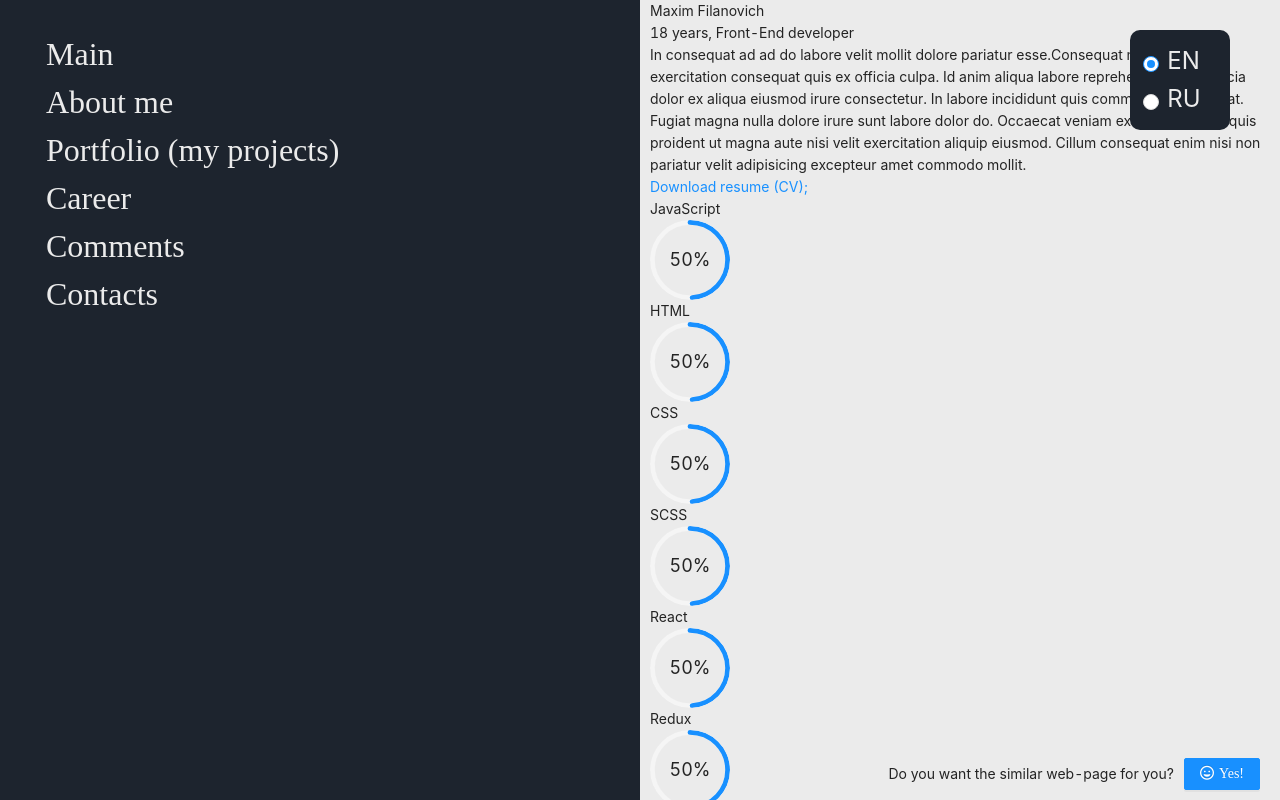
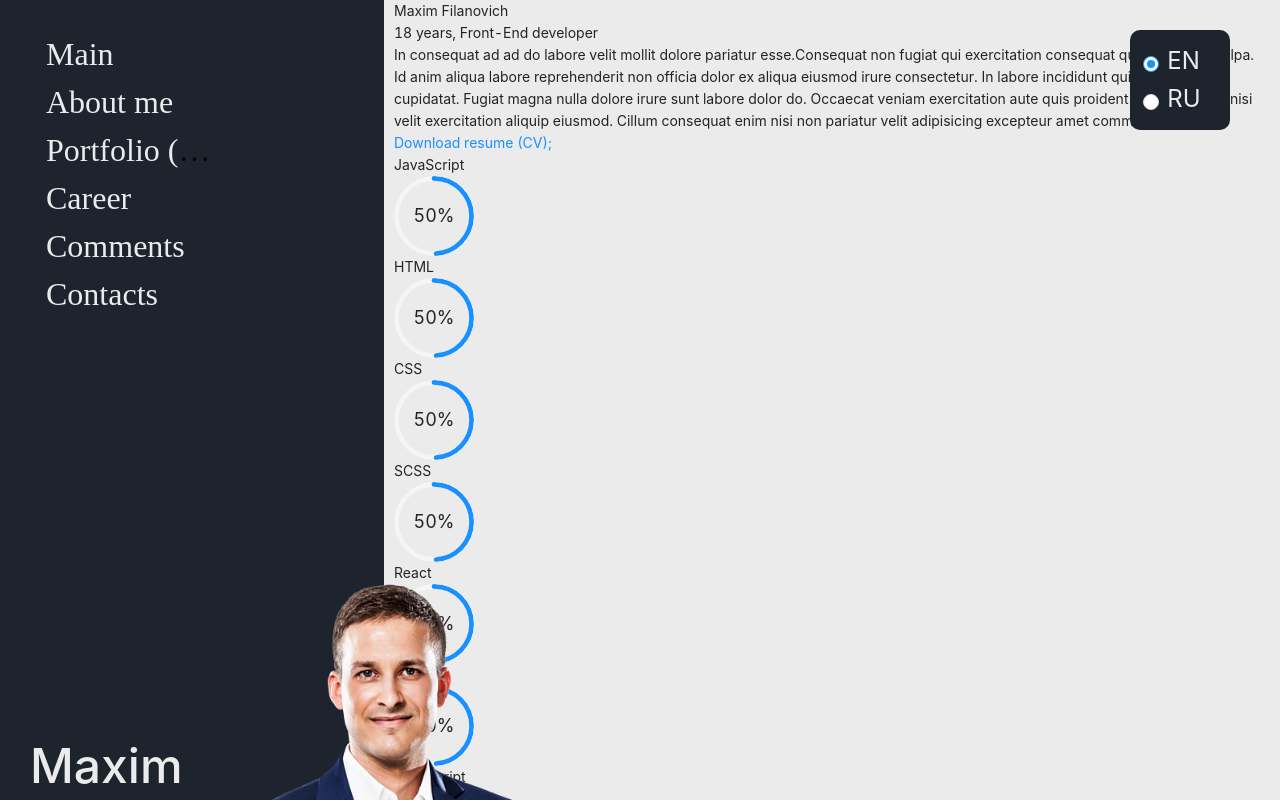
Before and after one commit to M-fil/portfolio, a React (Create React App) app: page /about in a window 1280 px wide. Shown: the top 800 px of the page. Built offline with nearby package versions, Linux system fonts and the light colour scheme; a web font is replaced by a local one.

Commit message:
feat: add person image movement after state change

```diff
--- a/src/components/app/App.tsx
+++ b/src/components/app/App.tsx
@@ -1,10 +1,10 @@
-import React from 'react';
+import React, { useState, useEffect } from 'react';
 import {
   BrowserRouter,
   Switch as RouteSwitch,
   Route,
 } from 'react-router-dom';
-import { Switch } from 'antd';
+import { useLocation } from "react-router-dom";
 
 import Navigation from '../navigation/Navigation';
 import About from '../about/About';
@@ -17,16 +17,38 @@ import Footer from '../footer/Footer';
 import LanguageSwitch from '../language-switch/LanguageSwitch';
 
 import AppStyle from './styled/AppStyle';
+import { ISideBlockStyles } from '../../interfaces/interfaces';
+import { personalData, urls } from '../../constants/constants';
+import MainStyle from '../main/styled/MainStyle';
 
-const App: React.FC = () => (
+const App: React.FC = () => {
+  const [sideBlockStyles, setSideBlockStyles] = useState<ISideBlockStyles>({
+    rightBlockWidth: '50%',
+    leftBlockWidth: '50%',
+    personImageLeft: 0,
+  });
+
+  return (
     <>
-    <AppStyle>
+      <AppStyle
+        rightBlockWidth={sideBlockStyles.rightBlockWidth}
+        leftBlockWidth={sideBlockStyles.leftBlockWidth}
+        personImageLeft={sideBlockStyles.personImageLeft}
+      >
         <BrowserRouter>
           <main id="main">
+            <div className="person-image-container">
+              <img
+                id="person-image"
+                src={urls.PERSON_IMAGE_1_URL}
+                alt={personalData.FULL_NAME as string}
+              />
+            </div>
             <LanguageSwitch />
             <div id="side-sections">
               <section id="left-side">
-              <Navigation />
+                <Navigation setStyles={setSideBlockStyles} />
+                <Footer />
               </section>
               <section id="right-side">
                 <div id="main-content">
@@ -41,11 +63,11 @@ const App: React.FC = () => (
                 </div>
               </section>
             </div>
-          <Footer />
           </main>
         </BrowserRouter>
       </AppStyle>
     </>
   );
+};
 
 export default App;
--- a/src/components/app/styled/AppStyle.tsx
+++ b/src/components/app/styled/AppStyle.tsx
@@ -1,12 +1,13 @@
 import styled from 'styled-components';
 import { colors } from '../../../constants/constants';
+import { ISideBlockStyles } from '../../../interfaces/interfaces';
 
 const {
   darkSideBackground,
   lightSideBackground,
 } = colors.mainPage;
 
-const AppStyle = styled('div')`
+const AppStyle = styled('div')<ISideBlockStyles>`
   @font-face {
     font-family: 'Justicman';
     src: url('../../../fonst/Justicman.ttf')  format('truetype'),
@@ -30,6 +31,8 @@ const AppStyle = styled('div')`
   }
 
   #main {
+    position: relative;
+
     display: flex;
     flex-direction: column;
     min-height: 100vh;
@@ -48,21 +51,35 @@ const AppStyle = styled('div')`
 
   #right-side {
     background: ${lightSideBackground};
-    width: 50vw;
-    flex-basis: 50%;
+    width: ${(props) => props.rightBlockWidth};
+    flex-grow: 1;
   }
 
   #left-side {
+    position: relative;
     background: ${darkSideBackground};
+    overflow: hidden;
+    padding: 30px 150px 30px 30px;
     flex-grow: 1;
-    overflow: hidden;
-    padding: 30px 0 30px 30px;
+    width: calc(${(props) => props.leftBlockWidth});
   }
 
   #main-content {
     flex-grow: 1;
     width: 100%
   }
+
+  #person-image {
+    position: absolute;
+    left: ${(props) => props.personImageLeft};
+    right: 0;
+    bottom: 0;
+    z-index: 1000;
+
+    margin: 0 auto;
+    width: 450px;
+    height: 500px;
+  }
 `;
 
 export default AppStyle;
--- a/src/components/footer/styled/FooterStyle.tsx
+++ b/src/components/footer/styled/FooterStyle.tsx
@@ -2,21 +2,16 @@ import styled from 'styled-components';
 import { colors } from '../../../constants/constants';
 
 const FooterStyle = styled('div')`
-  position: absolute;
-  bottom: 0;
-  left: 0;
-  width: 100%;
-
   display: flex;
-  justify-content: flex-end;
   align-items: center;
-  padding: 10px 20px;
   background: transparent;
   z-index: 500;
+  padding-top: 10px;
 
   & .footer__content {
     display: flex;
     align-items: center;
+    color: ${colors.footer.textColor};
 
     & > *:not(:last-child) {
       margin-right: 10px;
--- a/src/components/main/Main.tsx
+++ b/src/components/main/Main.tsx
@@ -13,11 +13,7 @@ const {
 
 const Main: React.FC = () => (
   <MainStyle>
-    <img
-      id="person-image"
-      src={PERSON_IMAGE_1_URL}
-      alt={FULL_NAME as string}
-    />
+
   </MainStyle>
 );
 
--- a/src/components/navigation/Navigation.tsx
+++ b/src/components/navigation/Navigation.tsx
@@ -1,12 +1,36 @@
-import React from 'react';
+import React, { useEffect } from 'react';
 import { useTranslation } from 'react-i18next';
-import { NavLink } from 'react-router-dom';
+import { NavLink, useLocation } from 'react-router-dom';
 import { Menu } from 'antd';
 
 import NavigationStyle from './styled/NavigationStyle';
+import { ISideBlockStyles } from '../../interfaces/interfaces';
 
-const Navigation: React.FC = () => {
+interface INavigation<T> {
+  setStyles: (prop: T) => void;
+};
+
+const Navigation: React.FC<INavigation<ISideBlockStyles>> = ({
+  setStyles,
+}) => {
   const [t] = useTranslation();
+  const location = useLocation();
+
+  useEffect(() => {
+    if (location.pathname !== '/') {
+      setStyles({
+        rightBlockWidth: '70%',
+        leftBlockWidth: '30%',
+        personImageLeft: '-40%',
+      });
+    } else {
+      setStyles({
+        rightBlockWidth: '50%',
+        leftBlockWidth: '50%',
+        personImageLeft: 0,
+      });
+    }
+  }, [location]);
 
   return (
     <NavigationStyle>
--- a/src/constants/constants.tsx
+++ b/src/constants/constants.tsx
@@ -44,6 +44,7 @@ const colors: {
   footer: {
     backgroundColor: '#EBEBEB',
     topBorderColor: '#1D242E',
+    textColor: '#EBEBEB',
   }
 };
 
```
Also changed, not shown: src/interfaces/interfaces.tsx (+7 -1 lines). Lines whose indentation alone changed are shown as unchanged.
